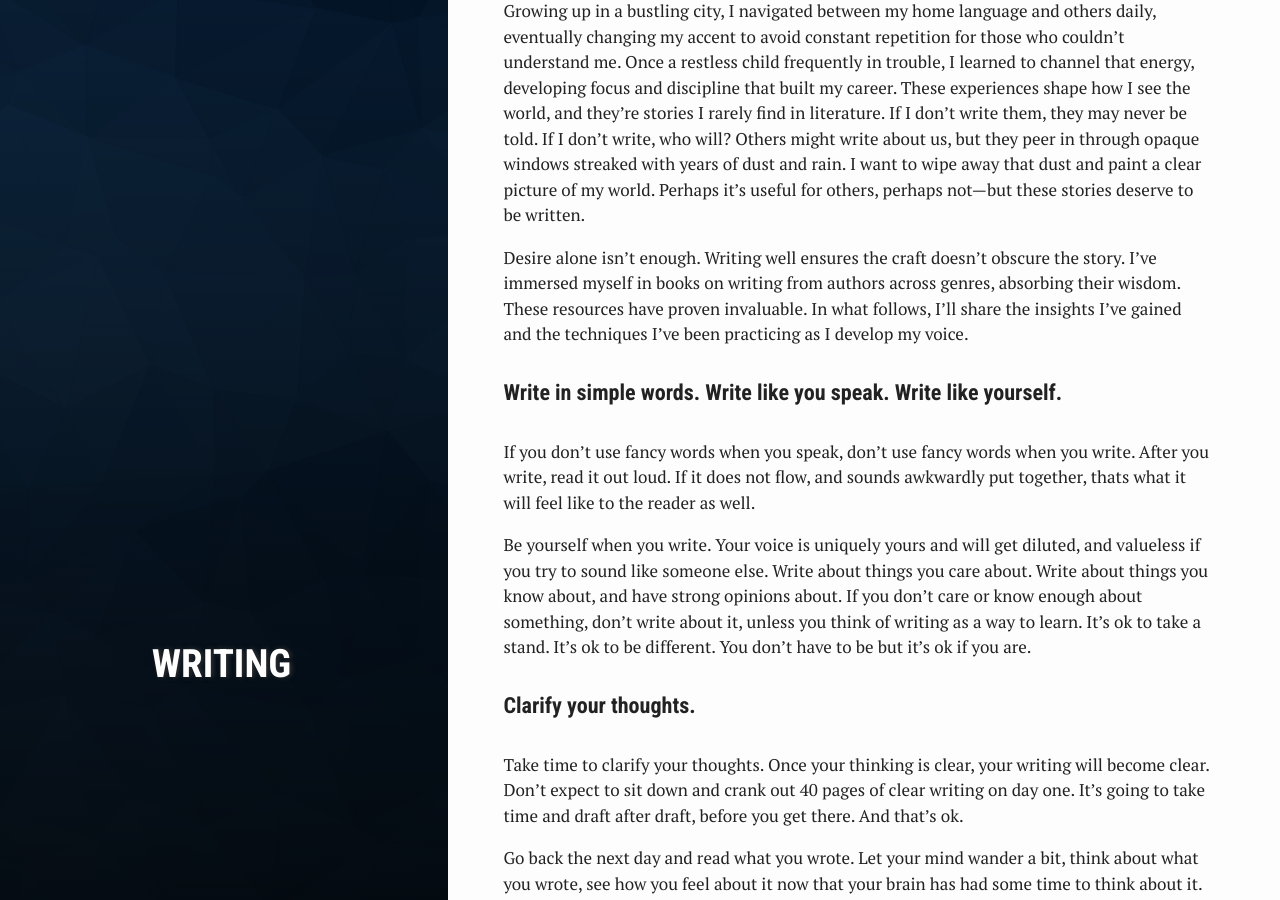
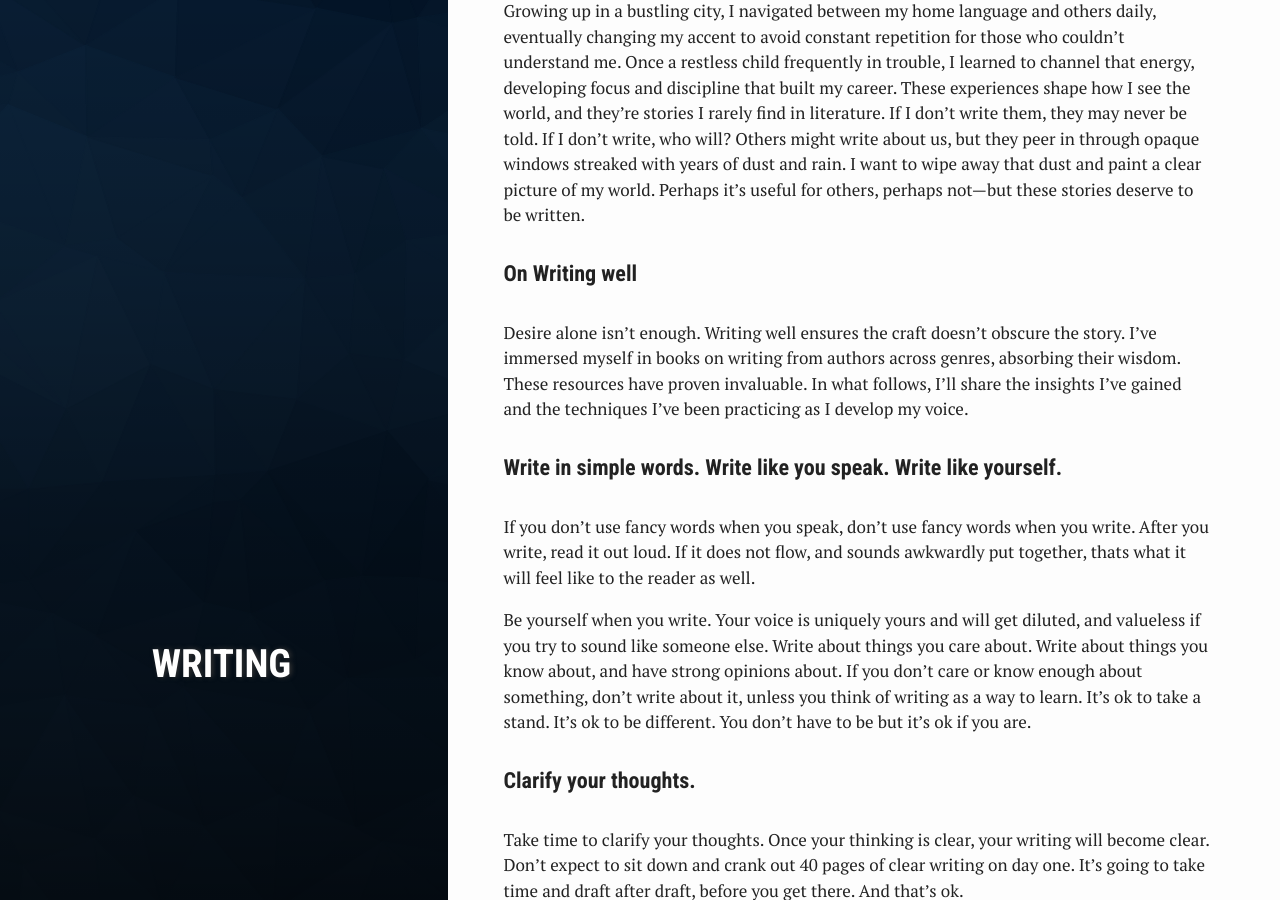
Before and after one commit to qapage/qapage.github.io, a Jekyll site: the page built from _posts/2025-01-08-My-thoughts-on-writing.md, in a window 1280 px wide and 900 px high, scrolled down 463 px. Built offline with Jekyll 4.4.1, drawn with Linux system fonts in a browser that asks for light colours.

Commit message:
Updated more headings for thoughts on writing

```diff
--- a/_posts/2025-01-08-My-thoughts-on-writing.md
+++ b/_posts/2025-01-08-My-thoughts-on-writing.md
@@ -10,6 +10,8 @@ I'm an aspiring writer. I write blogs, I've written two chapters in a book and I
 #### Why I write
 
 Great stories endure long after their authors are gone, offering unique perspectives that only those with similar experiences can truly capture. As an immigrant to the US, I bring a distinctive viewpoint balancing roles as a software engineer, MBA holder, doer, and leader. Growing up in a bustling city, I navigated between my home language and others daily, eventually changing my accent to avoid constant repetition for those who couldn't understand me. Once a restless child frequently in trouble, I learned to channel that energy, developing focus and discipline that built my career. These experiences shape how I see the world, and they're stories I rarely find in literature. If I don't write them, they may never be told. If I don't write, who will? Others might write about us, but they peer in through opaque windows streaked with years of dust and rain. I want to wipe away that dust and paint a clear picture of my world. Perhaps it's useful for others, perhaps not—but these stories deserve to be written.
+
+#### On Writing well
 
 Desire alone isn't enough. Writing well ensures the craft doesn't obscure the story. I've immersed myself in books on writing from authors across genres, absorbing their wisdom. These resources have proven invaluable. In what follows, I'll share the insights I've gained and the techniques I've been practicing as I develop my voice.
 
```
